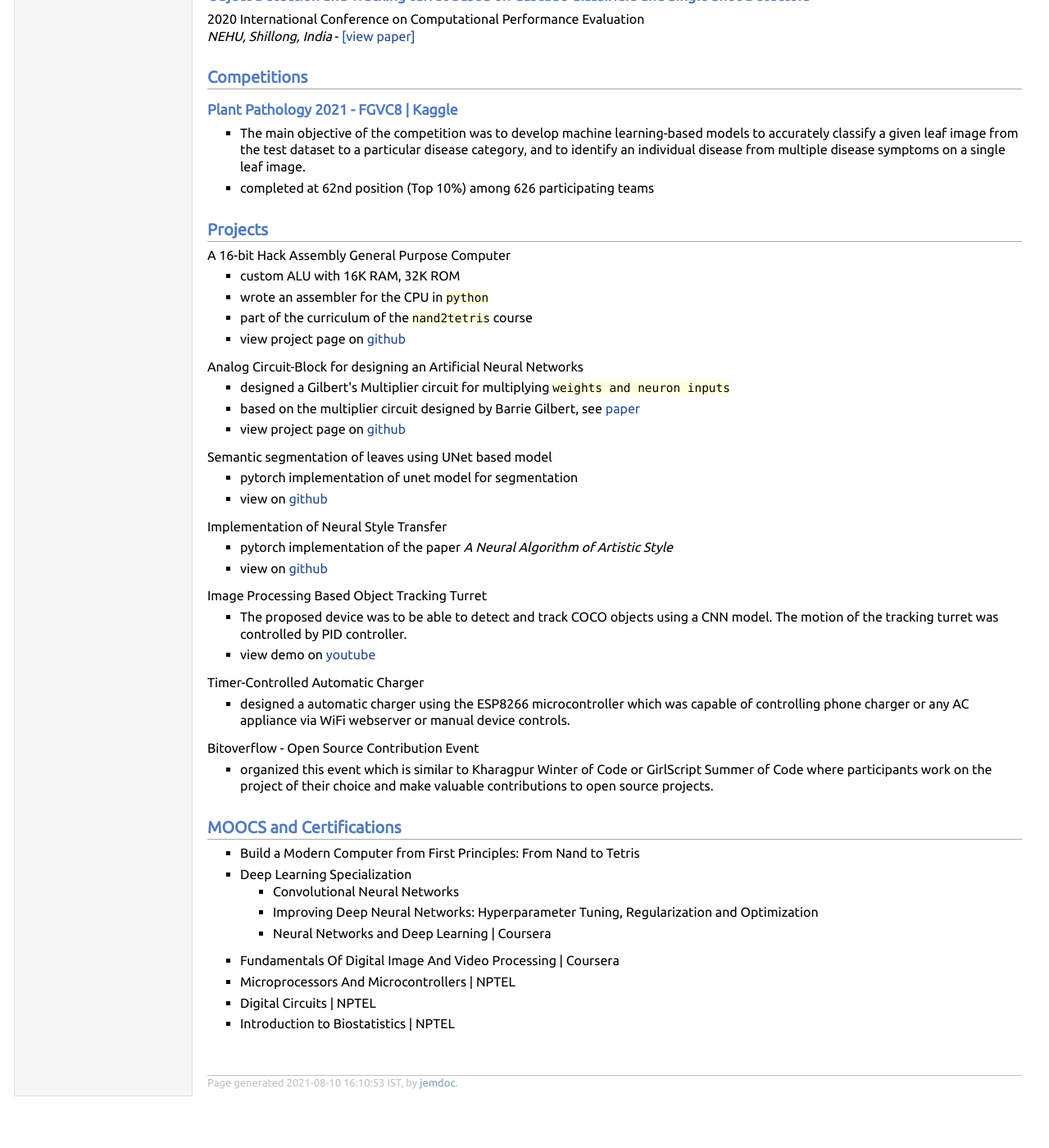
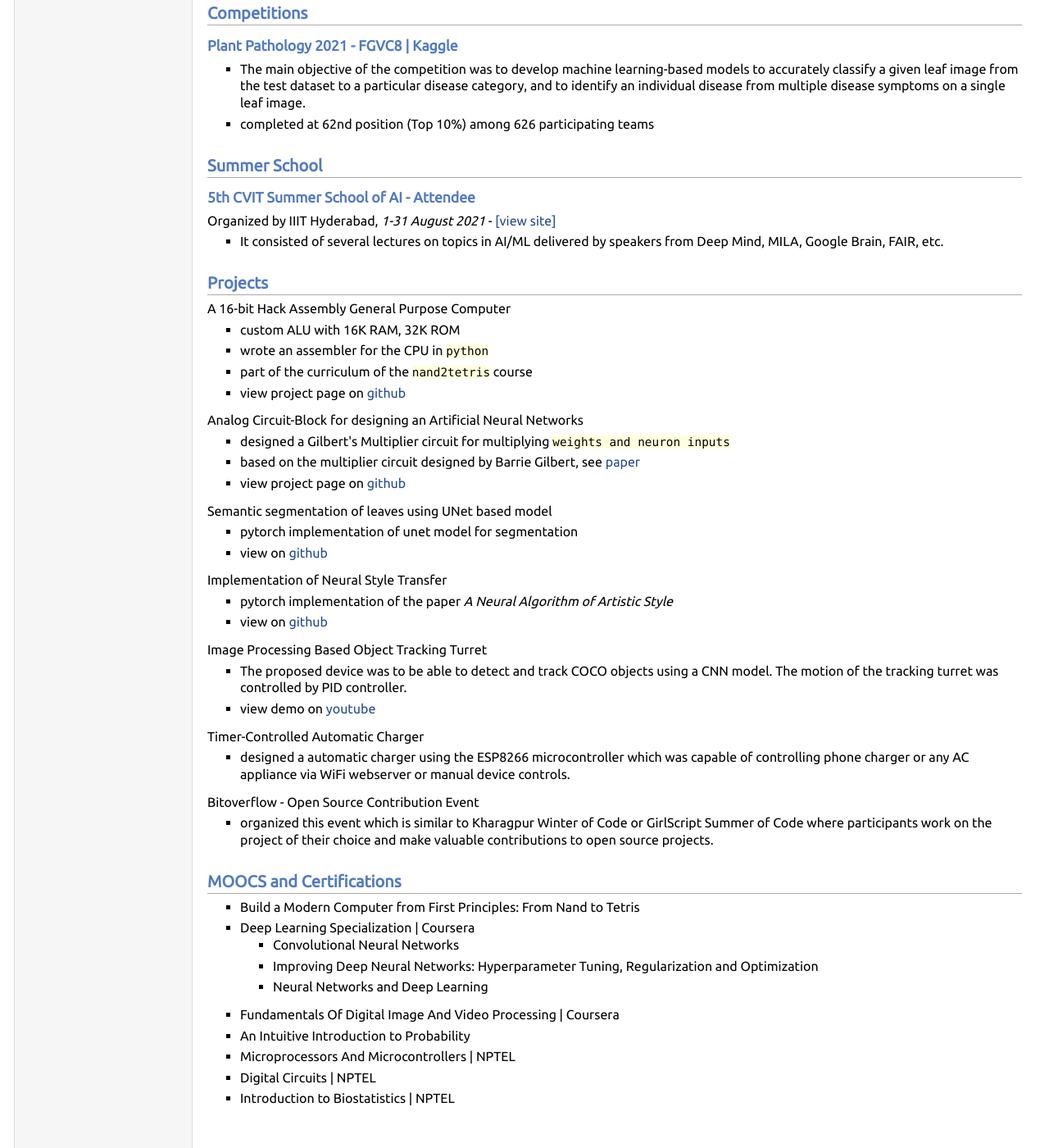
Before and after one commit to rusty-electron/rusty-electron.github.io, a Jekyll site: the page resume/index.html, which Jekyll copies as it is, in a window 1280 px wide and 1400 px high, scrolled down 1339 px. Shown: the whole window at 82% size. Built offline with Jekyll 4.4.1, drawn with Linux system fonts in a browser that asks for light colours; before the commit the page ends 2686 px from its top, so only the background shows below that; some of the changed text lies outside the part shown.

Commit message:
removed fast.mp4 and updated resume

```diff
--- a/resume/education.html
+++ b/resume/education.html
@@ -35,7 +35,7 @@
 Percentage: <tt>87.6</tt></p>
 <div id="footer">
 <div id="footer-text">
-Page generated 2021-08-06 00:57:15 IST, by <a href="http://jemdoc.jaboc.net/">jemdoc</a>.
+Page generated 2021-09-25 01:22:55 IST, by <a href="http://jemdoc.jaboc.net/">jemdoc</a>.
 </div>
 </div>
 </td>
--- a/resume/extra.html
+++ b/resume/extra.html
@@ -29,7 +29,7 @@
 <p><i>Technical Advisor and Event Organizer</i></p>
 <div id="footer">
 <div id="footer-text">
-Page generated 2021-08-06 00:57:14 IST, by <a href="http://jemdoc.jaboc.net/">jemdoc</a>.
+Page generated 2021-09-25 01:22:54 IST, by <a href="http://jemdoc.jaboc.net/">jemdoc</a>.
 </div>
 </div>
 </td>
--- a/resume/index.html
+++ b/resume/index.html
@@ -35,11 +35,6 @@
 <li><p>Twitter: <a href="https://twitter.com/rustyelectron">profile</a></p>
 </li>
 </ul>
-<div class="infoblock">
-<div class="blocktitle">Updates:</div>
-<div class="blockcontent">
-<p>Currently attending <a href="http://cvit.iiit.ac.in/summerschool2021/program.php">CVIT Summer School</a> on Computer Vision and ML | 2nd Aug - 31st Aug, 2021</p>
-</div></div>
 <h2>Internships and Training:</h2>
 <h3>IIT, Guwahati | <i>Research Intern</i></h3>
 <p>Oct 2020 - Current | Guwahati, AS<br />
@@ -77,6 +72,13 @@
 <li><p>The main objective of the competition was to develop machine learning-based models to accurately classify a given leaf image from the test dataset to a particular disease category, and to identify an individual disease from multiple disease symptoms on a single leaf image.</p>
 </li>
 <li><p>completed at 62nd position (Top 10%) among 626 participating teams</p>
+</li>
+</ul>
+<h2>Summer School</h2>
+<h3>5th CVIT Summer School of AI - Attendee</h3>
+<p>Organized by IIIT Hyderabad, <i>1-31 August 2021</i> - <a href="http://cvit.iiit.ac.in/summerschool2021/index.php">[view site]</a></p>
+<ul>
+<li><p>It consisted of several lectures on topics in AI/ML delivered by speakers from Deep Mind, MILA, Google Brain, FAIR, etc.<br /></p>
 </li>
 </ul>
 <h2>Projects</h2>
@@ -141,16 +143,18 @@
 <ul>
 <li><p>Build a Modern Computer from First Principles: From Nand to Tetris</p>
 </li>
-<li><p>Deep Learning Specialization</p>
+<li><p>Deep Learning Specialization | Coursera</p>
 <ul>
 <li><p>Convolutional Neural Networks</p>
 </li>
 <li><p>Improving Deep Neural Networks: Hyperparameter Tuning, Regularization and Optimization</p>
 </li>
-<li><p>Neural Networks and Deep Learning | Coursera</p>
+<li><p>Neural Networks and Deep Learning</p>
 </li></ul>
 </li>
 <li><p>Fundamentals Of Digital Image And Video Processing | Coursera</p>
+</li>
+<li><p>An Intuitive Introduction to Probability</p>
 </li>
 <li><p>Microprocessors And Microcontrollers | NPTEL</p>
 </li>
@@ -161,7 +165,7 @@
 </ul>
 <div id="footer">
 <div id="footer-text">
-Page generated 2021-08-10 16:10:53 IST, by <a href="http://jemdoc.jaboc.net/">jemdoc</a>.
+Page generated 2021-09-25 01:50:17 IST, by <a href="http://jemdoc.jaboc.net/">jemdoc</a>.
 </div>
 </div>
 </td>
```
